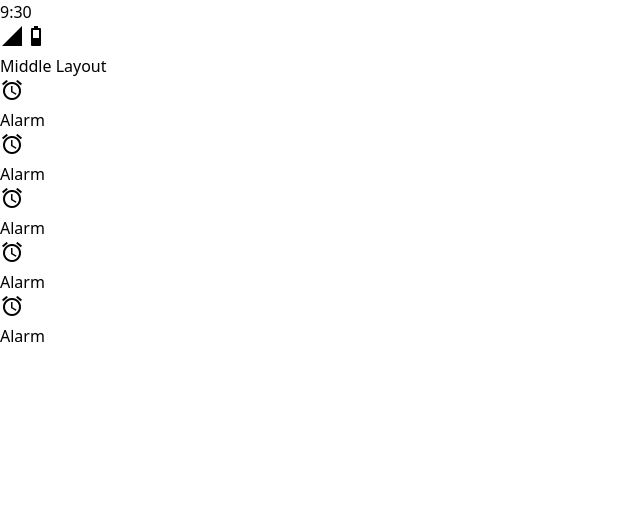
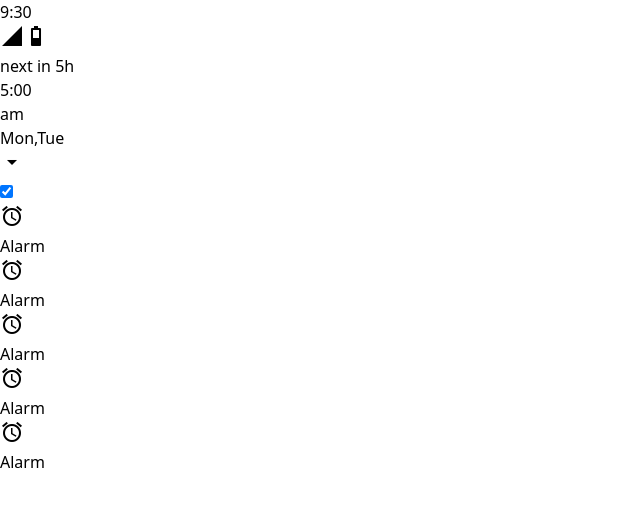
Before and after one commit to sinan-q/clock-web-app, a React (Vite) app: page / in a window 1280 px wide. Shown: the top 506 px of the page, without its empty margins (0-640 px from the left). Built offline with nearby package versions, Linux system fonts and the light colour scheme; what @material-tailwind/html would draw is missing.

Commit message:
Added Alarm Card template

```diff
--- a/src/components/Alarm.jsx
+++ b/src/components/Alarm.jsx
@@ -2,10 +2,37 @@ import React from 'react'
 
 const Alarm = () => {
   return (
-    <div className='flex-1 '>
-        <div className=' '>Middle Layout</div>
+    <div className='flex-1 m-4 '>
+        <Card/>
     </div>
   )
 }
 
 export default Alarm
+
+const Card = () => {
+    return (
+    <div className='p-4 border border-red-600 rounded-xl flex justify-between'>
+        <div>
+            <div>next in 5h</div>
+            <div className=' flex flex-auto gap-1 align-bottom'>
+                <div className=' text-6xl'>5:00</div>
+                <div className=' pb-1 flex items-end '>am</div>
+            </div>
+            <div>Mon,Tue</div>
+        </div>
+        <div className='flex flex-col'>
+            <div className=' flex-1'>
+                <button type="button" class="text-black hover:bg-blue-800 focus:ring-4 focus:outline-none focus:ring-blue-300 font-medium rounded-3xl border-2 border-black text-sm text-center inline-flex   dark:hover:bg-blue-700 dark:focus:ring-blue-800" >
+                    <div className='material-icons'>arrow_drop_down</div>
+                </button>
+            </div>
+            <div>
+                <label class="inline-flex items-center cursor-pointer">
+                    <input type="checkbox" value="" class="sr-only peer" checked></input>
+                    <div class="relative w-11 h-6 bg-gray-200 rounded-full peer peer-focus:ring-4 peer-focus:ring-blue-300 dark:peer-focus:ring-blue-800 dark:bg-gray-700 peer-checked:after:translate-x-full rtl:peer-checked:after:-translate-x-full peer-checked:after:border-white after:content-[''] after:absolute after:top-0.5 after:start-[2px] after:bg-white after:border-gray-300 after:border after:rounded-full after:h-5 after:w-5 after:transition-all dark:border-gray-600 peer-checked:bg-blue-600"></div>
+                </label>
+            </div>
+        </div>
+    </div>)
+}
```
